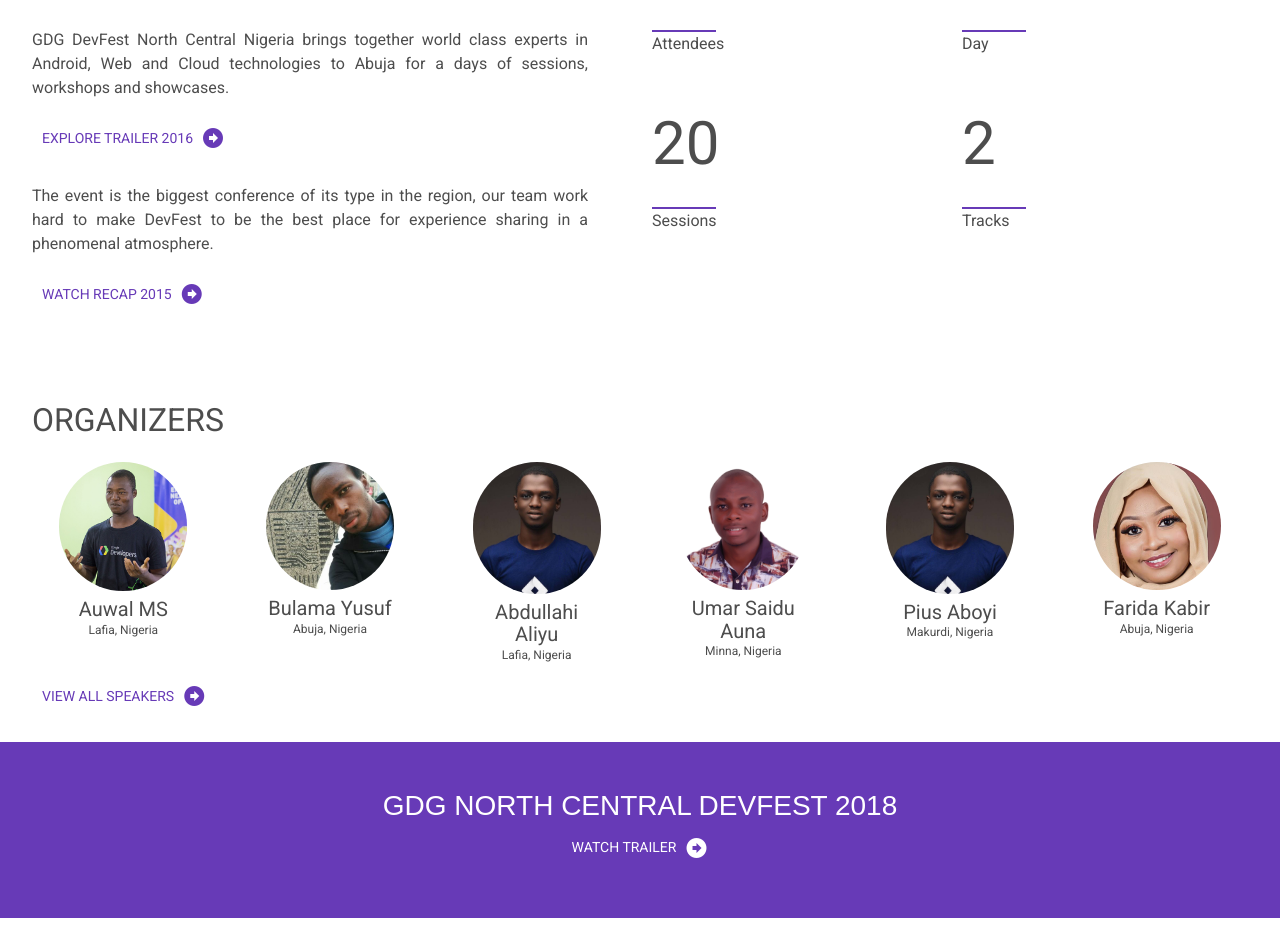
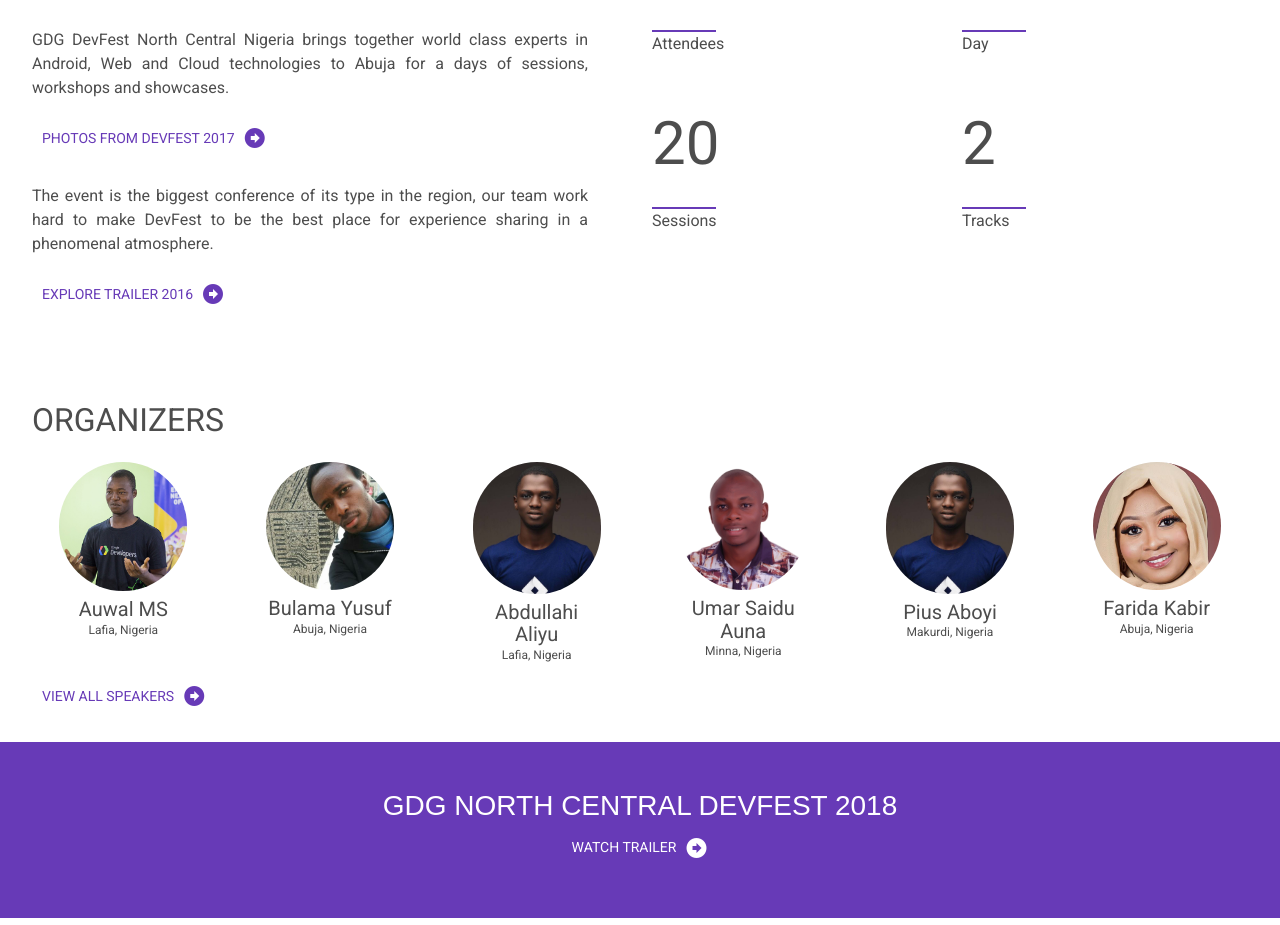
Before and after one commit to Auwalms/conference-site, a Vue app: page / in a window 1280 px wide. Shown: the part 930-1855 px from the top of the page. Built offline with nearby package versions, Linux system fonts and the light colour scheme.

Commit message:
fix: updated event info to contain event photo link and 2016 trailer

```diff
--- a/src/components/event_info.vue
+++ b/src/components/event_info.vue
@@ -7,8 +7,8 @@
                     <p class="description">GDG DevFest North Central Nigeria brings together world class experts in Android, Web and Cloud technologies to Abuja for a days of sessions, workshops and showcases.</p>
                     <div class="level event_info_wrapper">
                         <div class="level-left event_link">
-                            <a target="_blank" href="https://www.youtube.com/watch?v=mEbXofvoia0" class="level-item ">
-                                <span class="is-vertical event_info_link" >EXPLORE TRAILER 2016</span>
+                            <a target="_blank" href="https://photos.app.goo.gl/ExTDoMdQujsDwV5p1" class="level-item ">
+                                <span class="is-vertical event_info_link" >PHOTOS FROM DEVFEST 2017</span>
                                 <b-icon icon="arrow-right-bold-circle" class="event_link_icon"></b-icon>
                             </a>
                         </div>
@@ -16,8 +16,8 @@
                     <p class="description">The event is the biggest conference of its type in the region, our team work hard to make DevFest to be the best place for experience sharing in a phenomenal atmosphere.</p>
                     <div class="level event_info_wrapper">
                         <div class="level-left event_link">
-                            <a target="_blank" href="https://www.youtube.com/watch?v=V_SMgQovLdM" class="level-item ">
-                                <span class="is-vertical event_info_link" >WATCH RECAP 2015</span>
+                            <a target="_blank" href="https://www.youtube.com/watch?v=mEbXofvoia0" class="level-item ">
+                                <span class="is-vertical event_info_link" >EXPLORE TRAILER 2016</span>
                                 <b-icon icon="arrow-right-bold-circle" class="event_link_icon"></b-icon>
                             </a>
                         </div>
```
